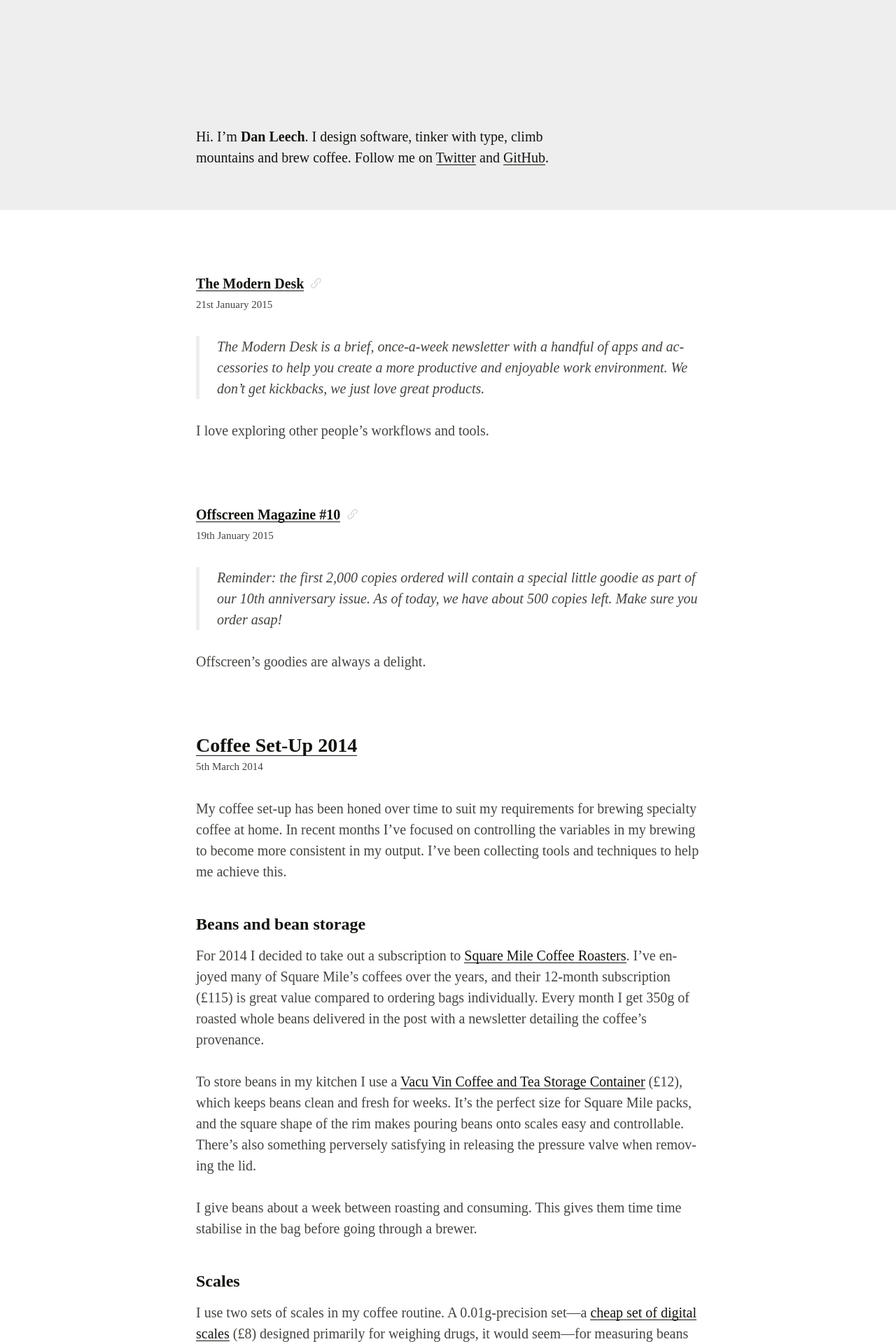
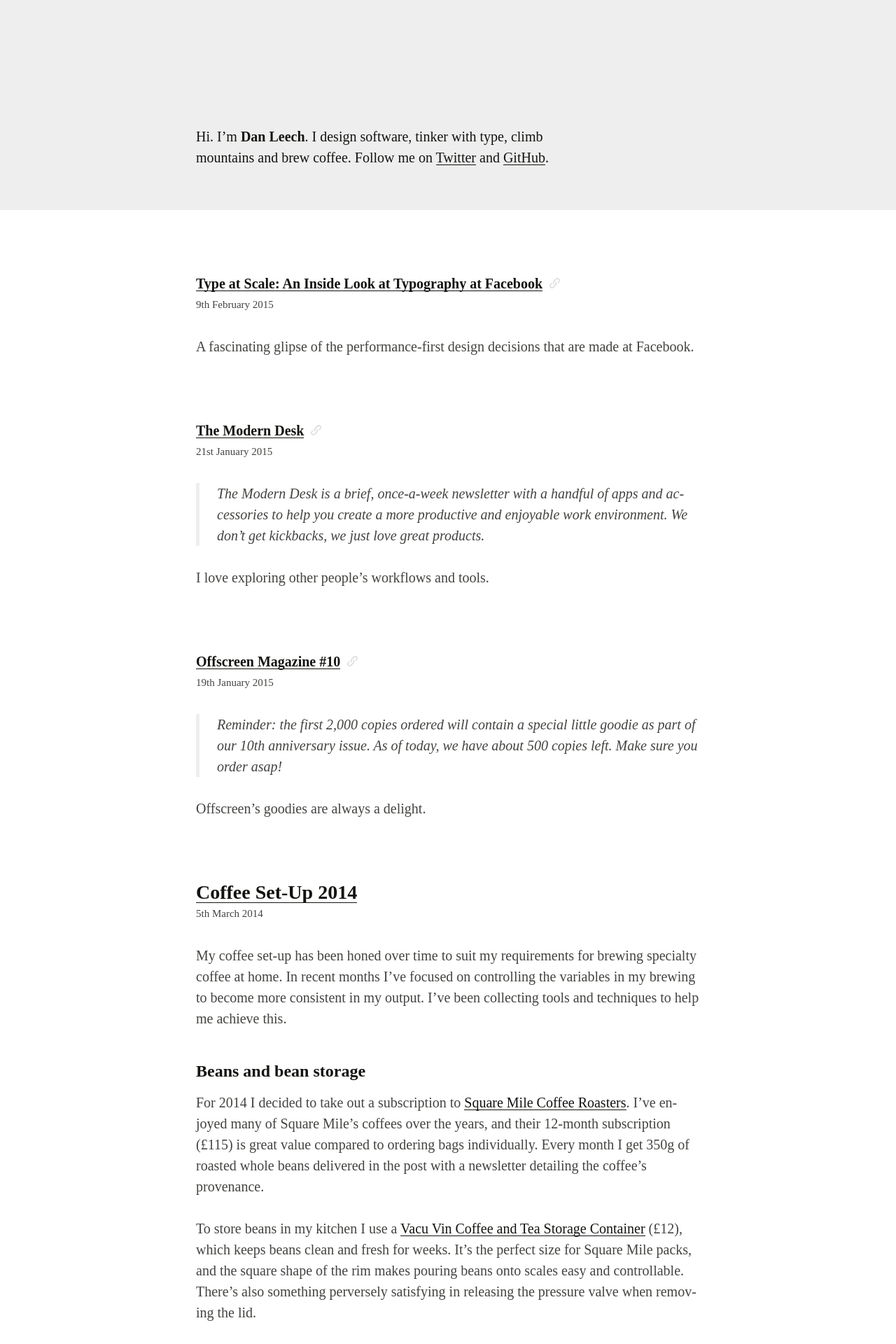
Before and after one commit to danleech/danleech.com, a Jekyll site: the page built from index.md, in a window 1280 px wide. Shown: the top 1920 px of the page at 70% size. Built offline with Jekyll 4.4.1, drawn with Linux system fonts in a browser that asks for light colours; some web fonts are replaced; Markdown is read by kramdown in place of the engine named in the settings.

Commit message:
Added Type at Scale post

```diff
--- a/_includes/header.html
+++ b/_includes/header.html
@@ -9,7 +9,7 @@
     <meta name="author" content="{{ site.author }}">
     <meta name="description" content="{{ site.description }}">
     <link rel="stylesheet" href="//cloud.typography.com/7437472/747866/css/fonts.css">
-    <link rel="stylesheet" href="/css/main10.css">
+    <link rel="stylesheet" href="/css/main11.css">
     <link rel="alternate" type="application/rss+xml" title="{{ site.name }}" href="http://danleech.com/feed/">
 </head>
 
--- /dev/null
+++ b/_posts/2015-02-09-type-at-scale.md
@@ -0,0 +1,9 @@
+---
+title: "Type at Scale: An Inside Look at Typography at Facebook"
+date: 2015-02-09T22:52Z
+linkpost: "true"
+link: http://vimeo.com/111356572
+layout: post
+---
+
+A fascinating glipse of the performance-first design decisions that are made at Facebook.
--- a/css/main10.scss
+++ b/css/main11.scss
@@ -106,7 +106,7 @@
 }
 
 h1, h2, h3 {
-    max-width: 27rem;
+    max-width: 30rem;
     color: $black;
     -webkit-hyphens: none;
        -moz-hyphens: none;
```
